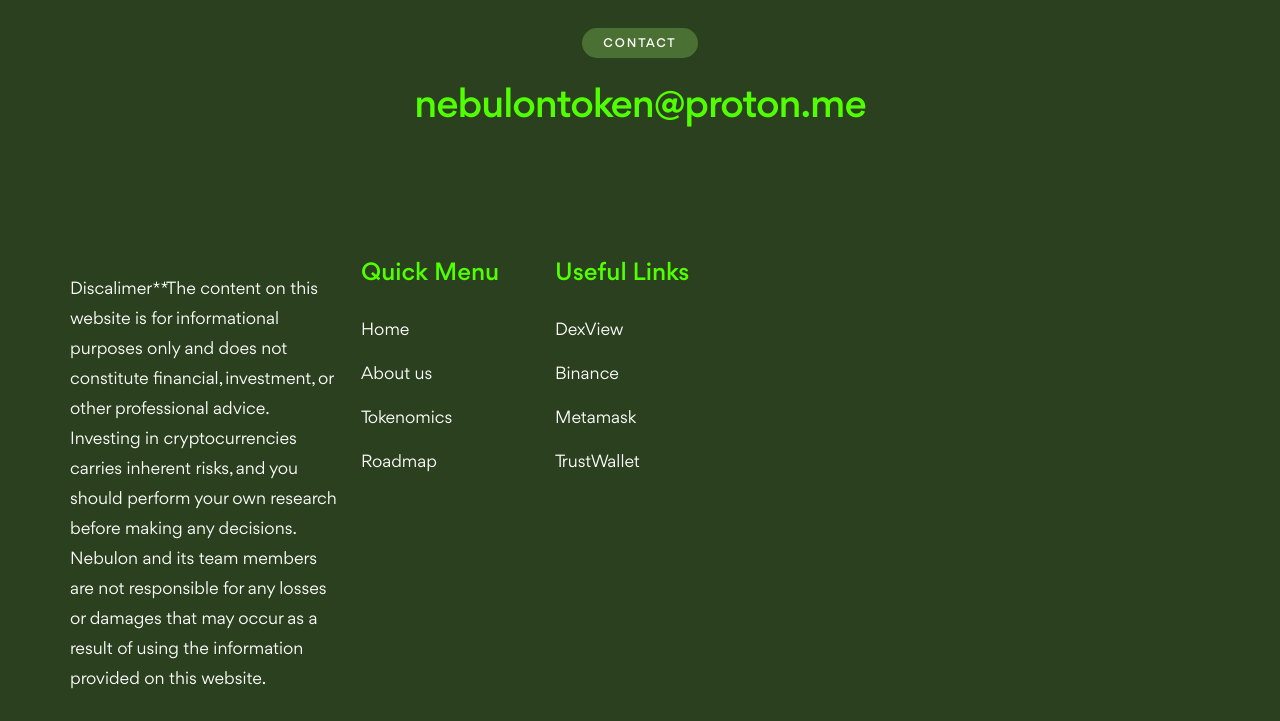
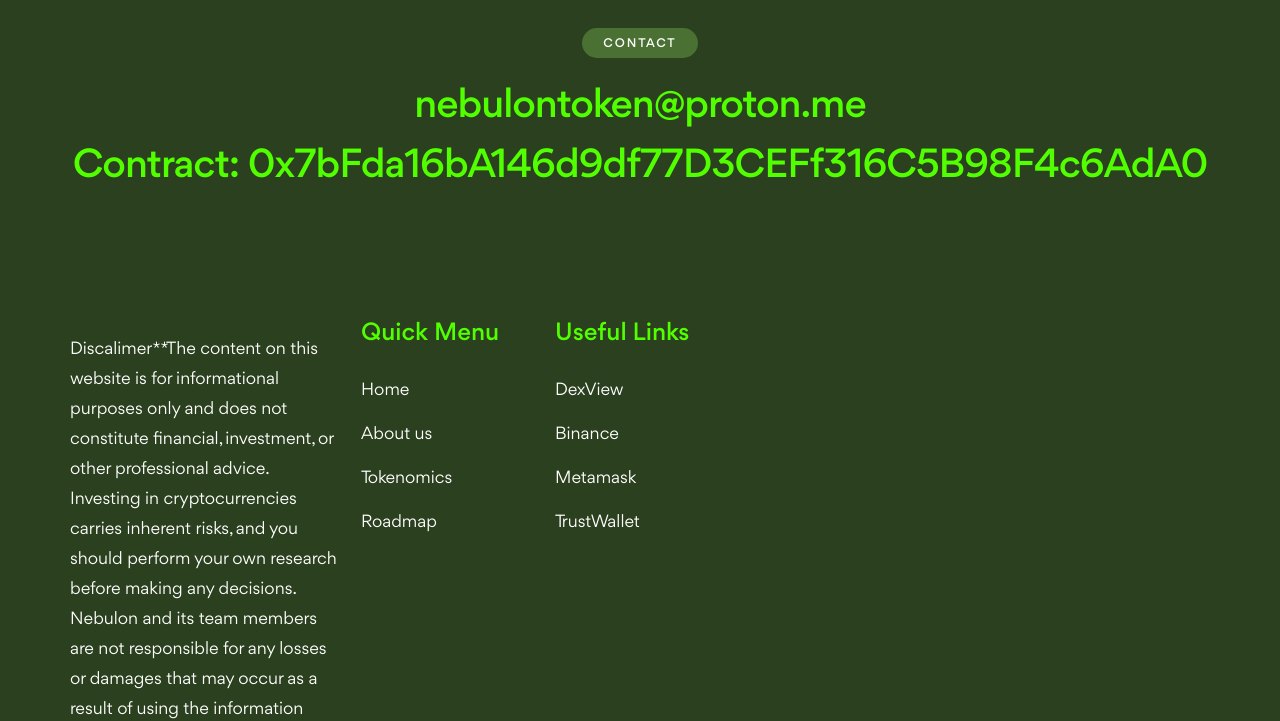
Before and after one commit to NebulonToken/web, a plain HTML site: page index.html in a window 1280 px wide. Shown: the part 5240-5961 px from the top of the page. Drawn offline with nearby package versions, Linux system fonts and the light colour scheme.

Commit message:
Update index.html

```diff
--- a/index.html
+++ b/index.html
@@ -426,6 +426,7 @@
                     <div class="title-style-one text-center" data-aos="fade-up">
                         <div class="sc-title-three">Contact</div>
                         <h2 class="main-title md">nebulontoken@proton.me</h2>
+			   <h2 class="main-title md">Contract: 0x7bFda16bA146d9df77D3CEFf316C5B98F4c6AdA0</h2>
                     </div>
 
                     <!--
```
